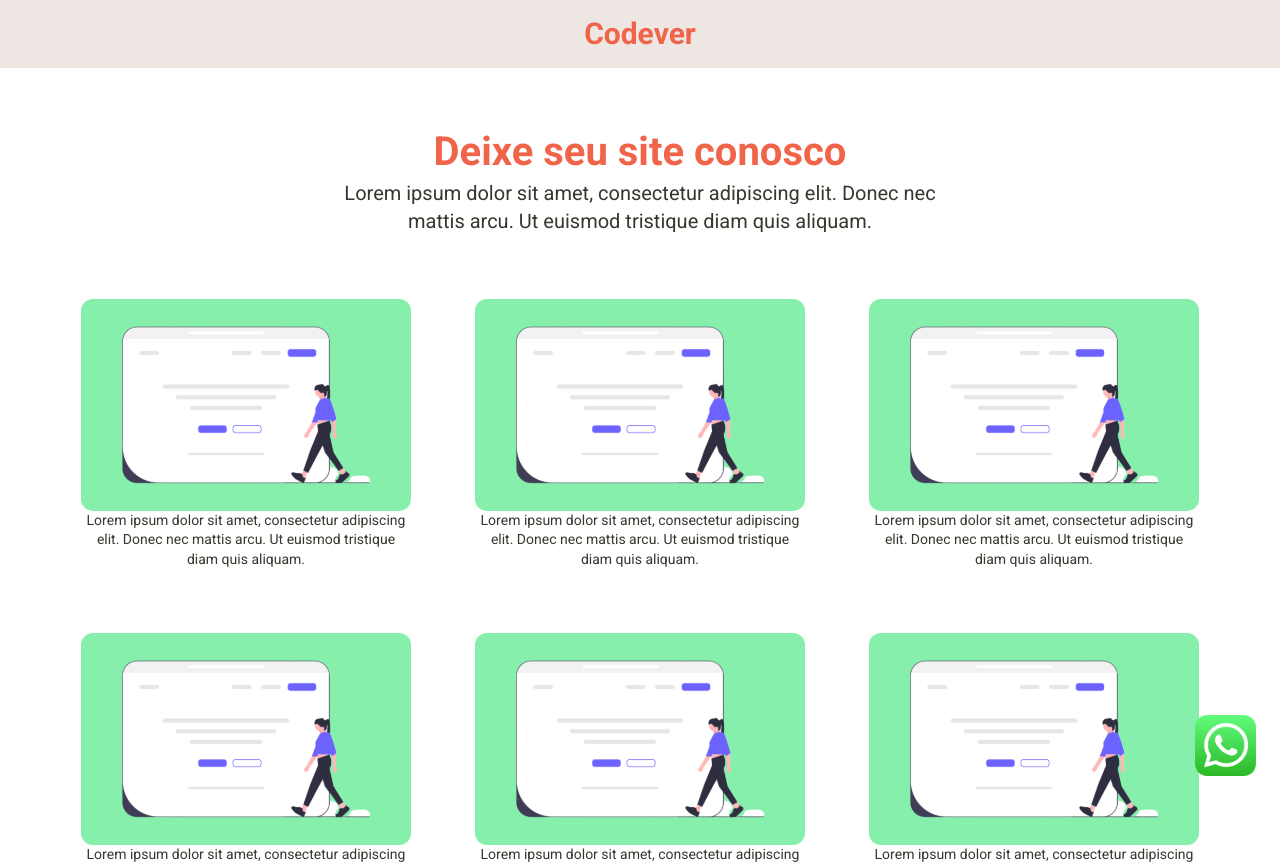
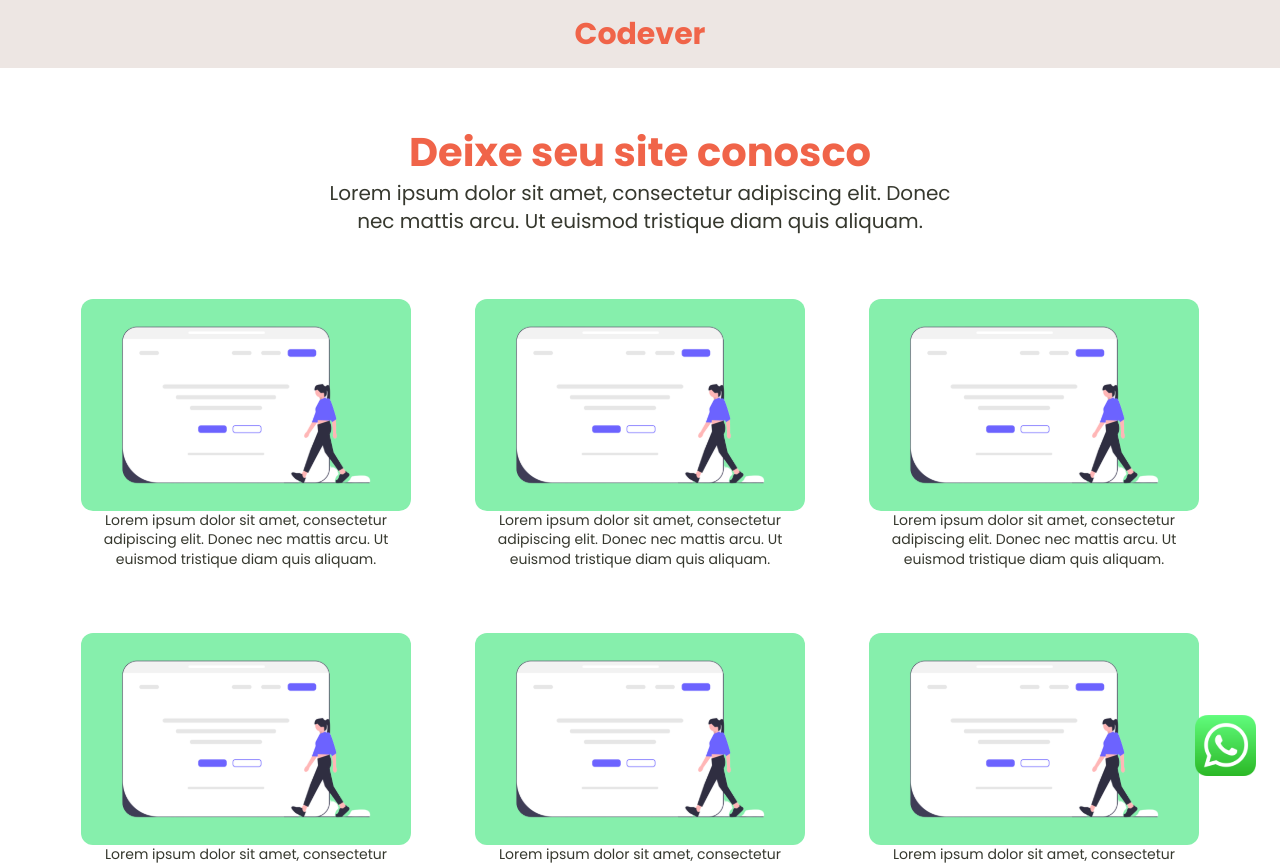
Before and after one commit to dsgeverton/codever_portifolio, a Next.js app: page / in a window 1280 px wide. Shown: the top 865 px of the page. Built offline with nearby package versions, Linux system fonts and the light colour scheme.

Commit message:
alterando a font para Poppins

```diff
--- a/src/app/layout.tsx
+++ b/src/app/layout.tsx
@@ -1,9 +1,8 @@
 import './globals.css'
 import type { Metadata } from 'next'
-import { Inter, Borel, Roboto } from 'next/font/google'
+import { Poppins } from 'next/font/google'
 
-// const inter = Inter({ subsets: ['latin'] })
-const roboto = Roboto({ subsets: ['latin'], weight: ['100', '300' ,'400', '700'] })
+const poppins = Poppins({ subsets: ['latin'], weight: ['100', '300' ,'400', '700'] })
 
 export const metadata: Metadata = {
   title: 'Codever Group',
@@ -15,7 +14,7 @@
 export default function RootLayout({children}: IProps) {
   return (
     <html lang="pt-br">
-      <body className={roboto.className}>
+      <body className={poppins.className}>
         {children}
       </body>
     </html>
```
